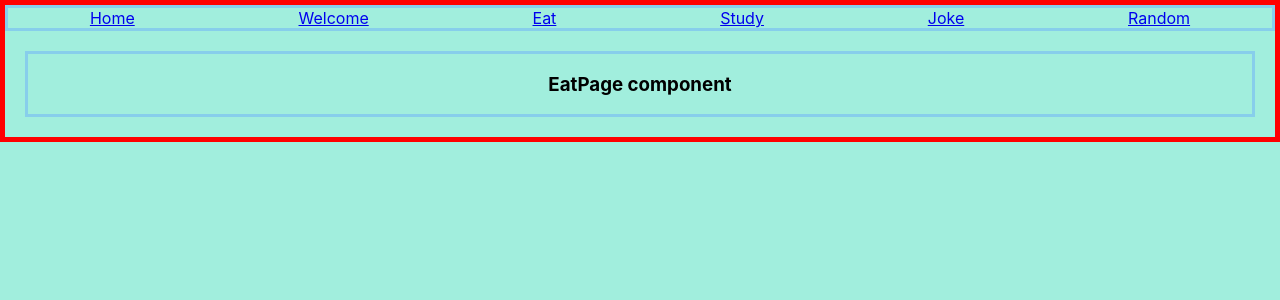
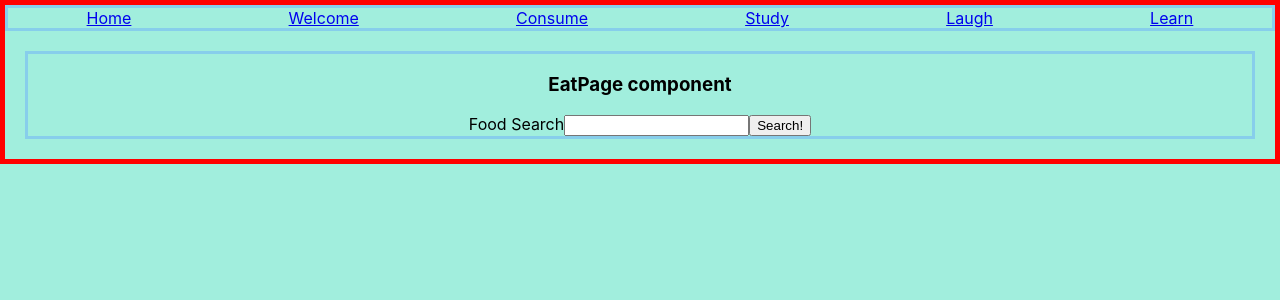
Before and after one commit to travis-micheletti/react-wellness-app, a React (Create React App) app: page /eat in a window 1280 px wide. Shown: the top 300 px of the page. Built offline with nearby package versions, Linux system fonts and the light colour scheme.

Commit message:
done for the day - need to figure out API key and id but otherwise all data working fine for all components

```diff
--- a/src/App.js
+++ b/src/App.js
@@ -1,4 +1,3 @@
-import logo from './logo.svg';
 import './App.css';
 import { Link, Route, Routes } from 'react-router-dom'
 import EatPage from './components/EatPage';
@@ -10,20 +9,26 @@ import Welcome from './components/Welcome';
 import Nav from './components/Nav';
 
 function App() {
+
+  const searchOptions = {
+    id: process.env.app_id,
+    key: process.env.app_key
+  }
+
   return (
     <div className="App">
       <nav>
         <Link to='/home'>Home</Link>
         <Link to='/'>Welcome</Link>
-        <Link to='/eat'>Eat</Link>
+        <Link to='/eat'>Consume</Link>
         <Link to='/study'>Study</Link>
-        <Link to='/joke'>Joke</Link>
-        <Link to='/b/'>Random</Link>
+        <Link to='/joke'>Laugh</Link>
+        <Link to='/b/'>Learn</Link>
 
       </nav>
       <Routes>
         <Route path='/home' element={<Home />} />
-        <Route path='/eat' element={<EatPage />} />
+        <Route path='/eat' element={<EatPage searchOptions={searchOptions} />} />
         <Route path='/study' element={<StudyPage />} />
         <Route path='/joke' element={<JokePage />} />
         <Route path='/b/' element={<RandomPage />} />
--- a/src/components/EatPage.js
+++ b/src/components/EatPage.js
@@ -1,7 +1,63 @@
+import { useState, useEffect } from 'react'
+import searchOptions from '../App'
+
 function EatPage () {
+    const initialState = {
+        search: ''
+    }
+
+
+
+    const [formState, setFormState] = useState(initialState)
+    const [searchString, setSearchString] = useState('')
+    const [recipes, setRecipes] = useState([])
+
+    // useEffect(() => {
+    //     getRecipes(searchString)
+    // }, [])
+
+    function getRecipes(searchString) {
+        const url = `https://api.edamam.com/api/recipes/v2?type=public&q=chicken&app_id=2203061e&app_key=ea2a69d027e1ff0806e79d4a301ea7e2&calories=300-600&imageSize=REGULAR&random=true&field=label&field=images&field=url&field=dietLabels&field=healthLabels&field=calories&field=mealType&field=dishType&field=tags`
+
+        fetch(url)
+        .then(res => res.json())
+        .then(res => {
+            setRecipes(res.hits)
+            console.log(res.hits)
+        })
+    }
+
+    const handleChange = (event) => {
+        setFormState({ ...formState, [event.target.id]: event.target.value });
+      };
+
+    const handleSubmit = (event) => {
+        event.preventDefault()
+        console.log(formState)
+        setFormState(initialState)
+        getRecipes(searchString)
+    }
+
     return (
         <div className='component'>
             <h3>EatPage component</h3>
+            <form onSubmit={handleSubmit} >
+                <label htmlFor='foodSearch'>Food Search</label>
+                <input type='text' id='search' onChange={handleChange} value={formState.search}/>
+                <button type='submit'>Search!</button>
+            </form>
+            <div className="gallery">
+                {recipes.map(recipe => (
+                <div key={recipe.id} className="gif">
+                    <img src={recipe.recipe.images.SMALL.url} alt={recipe.recipe.label} />
+                    <span>
+                    <a href={recipe.recipe.url}>{recipe.recipe.label}</a>
+                    </span>
+
+                </div>
+                ))}
+            </div>
+
         </div>
     )
 }
--- a/src/components/RandomPage.js
+++ b/src/components/RandomPage.js
@@ -17,8 +17,8 @@ function RandomPage () {
 
     return (
         <div className='component'>
-            <h1>RandomPage component</h1>
-            <button onClick={getFact}>Get a Random Fact!</button>
+            <h1>Learn a random fact!</h1>
+            <button onClick={getFact}>Random Fact</button>
             <h4>{fact}</h4>
         </div>
     )
```
